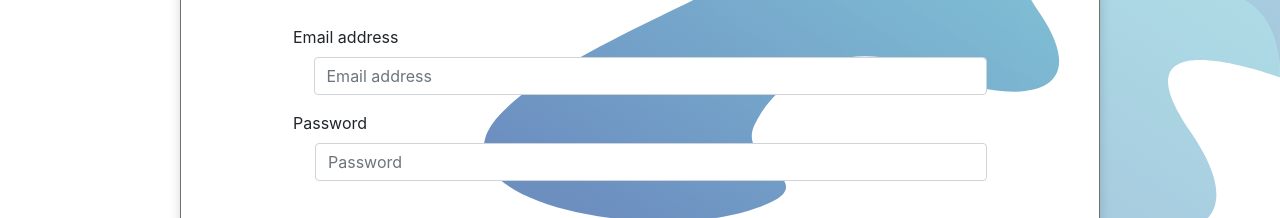
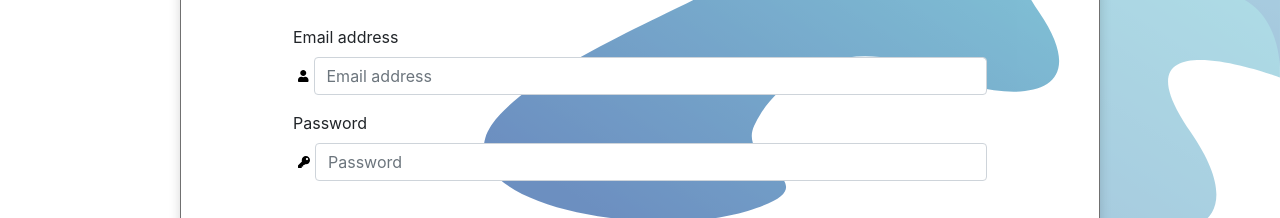
Before and after one commit to harolz87/remote-work-utils, a React app in the folder front/: page /login in a window 1280 px wide. Shown: the part 395-613 px from the top of the page. Built offline with nearby package versions, Linux system fonts and the light colour scheme; the HTML template or start-up script is replaced by a standard one.

Commit message:
[front] edit default size

```diff
--- a/front/src/components/Input/index.jsx
+++ b/front/src/components/Input/index.jsx
@@ -4,6 +4,7 @@ import PropsType from 'prop-types';
 import Form from 'react-bootstrap/Form';
 import { Icon } from '../IconAwesome';
 import { WrapperControl } from './styles';
+import { BLACK_COLOR } from '../../config/colors';
 
 export const Input = ({
   type,
@@ -16,7 +17,7 @@ export const Input = ({
   <Form.Group>
     <Form.Label>{label}</Form.Label>
     <WrapperControl>
-      {iconName !== null && <Icon name={iconName} />}
+      {iconName !== null && <Icon name={iconName} color={BLACK_COLOR} />}
       <Form.Control
         type={type}
         placeholder={placeholder}
```
